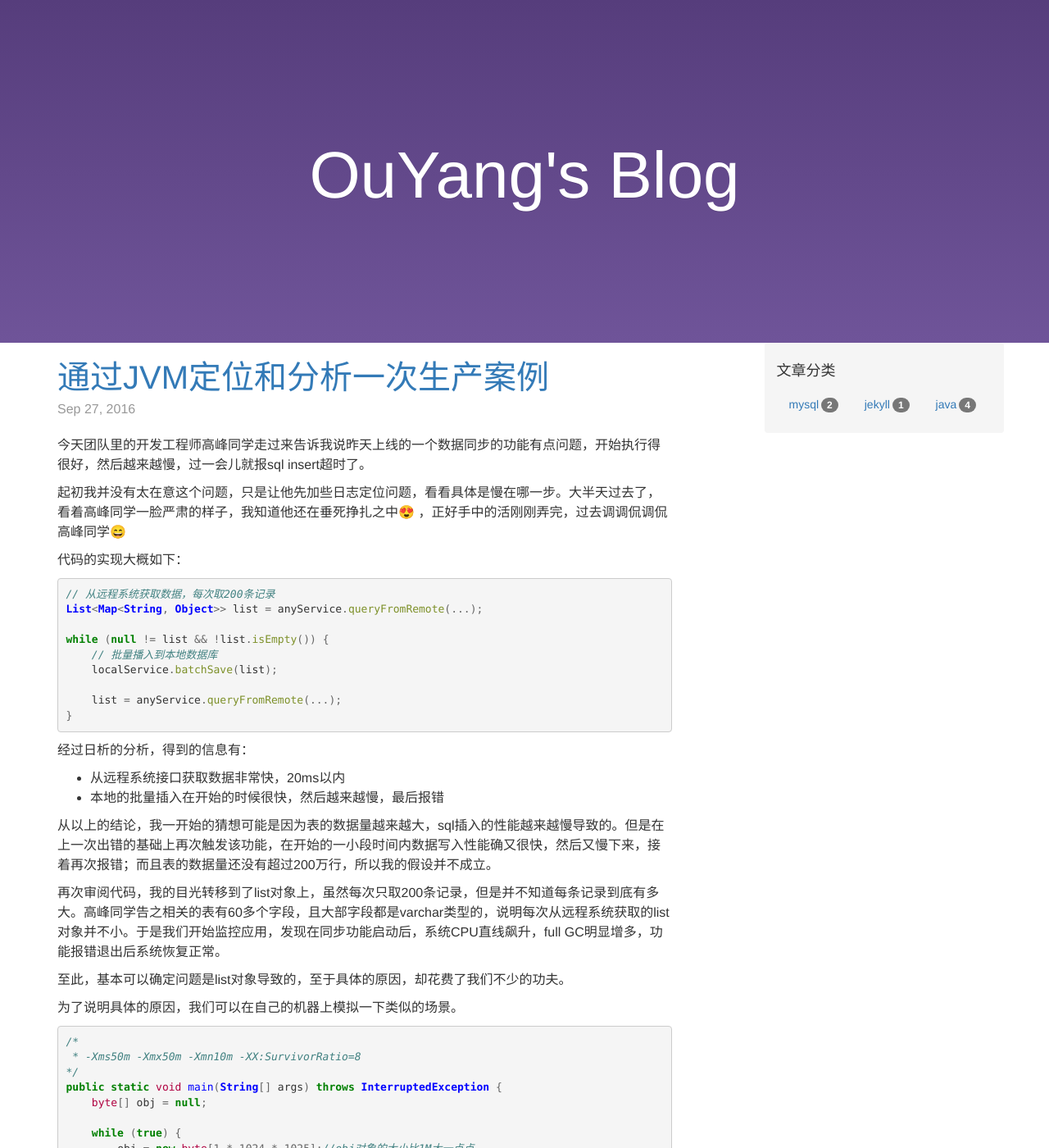
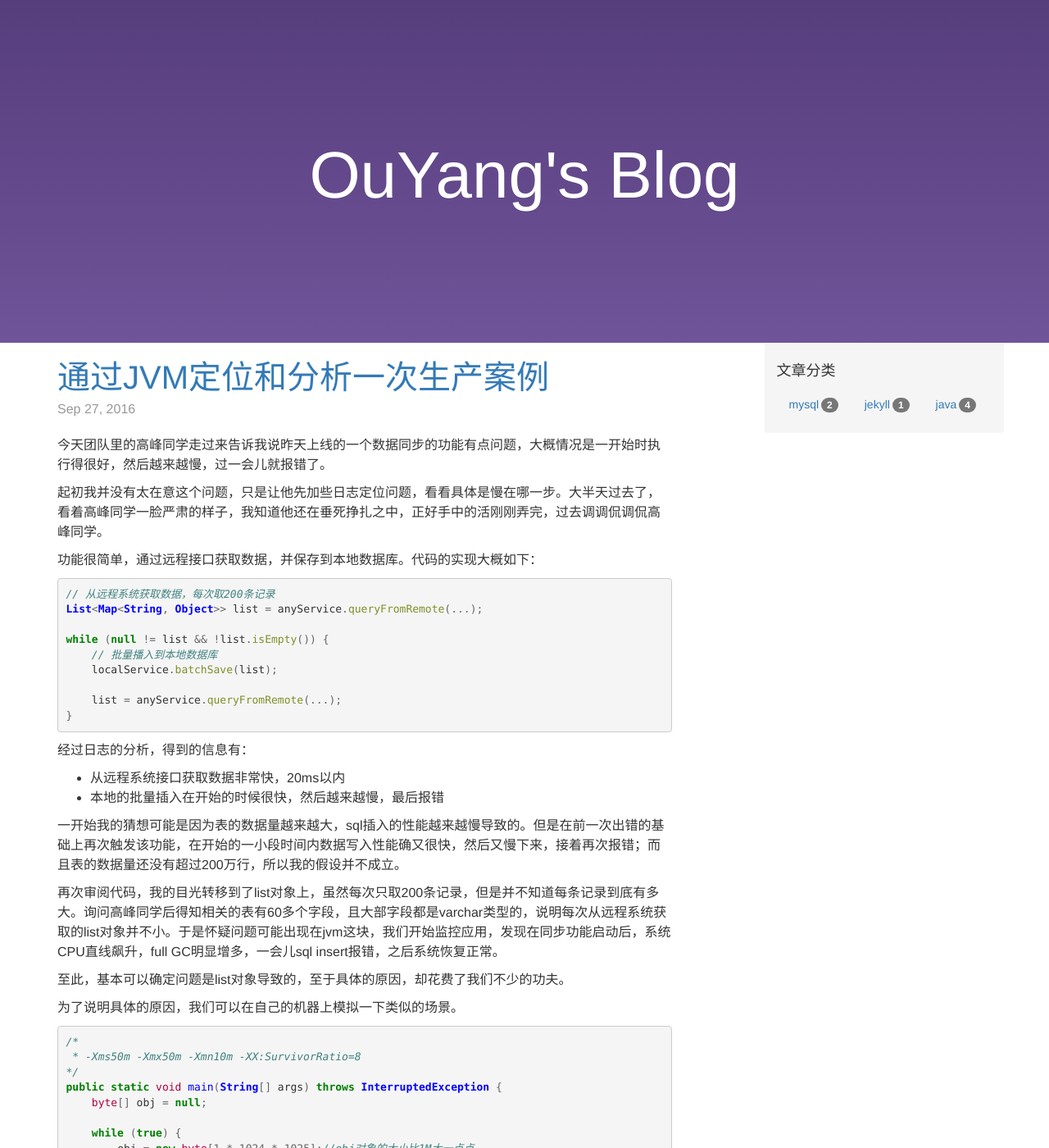
Before and after one commit to OuYangLiang/ouyangliang.github.io, a Jekyll site: the page built from _posts/2016-09-27-通过JVM定位和分析一次生产案例.markdown, in a window 1280 px wide and 1400 px high. Shown: the whole window at 82% size. Built offline with Jekyll 4.4.1, drawn with Linux system fonts in a browser that asks for light colours; nearby versions of some CDN libraries; comment, search, counter and statistics services are not loaded.

Commit message:
Update 2016-09-27-通过JVM定位和分析一次生产案例.markdown

````diff
--- a/_posts/2016-09-27-通过JVM定位和分析一次生产案例.markdown
+++ b/_posts/2016-09-27-通过JVM定位和分析一次生产案例.markdown
@@ -4,11 +4,11 @@ title:  "通过JVM定位和分析一次生产案例"
 date:   2016-09-27 20:19:16 +0800
 categories: java
 ---
-今天团队里的开发工程师高峰同学走过来告诉我说昨天上线的一个数据同步的功能有点问题，开始执行得很好，然后越来越慢，过一会儿就报sql insert超时了。
+今天团队里的高峰同学走过来告诉我说昨天上线的一个数据同步的功能有点问题，大概情况是一开始时执行得很好，然后越来越慢，过一会儿就报错了。
 
-起初我并没有太在意这个问题，只是让他先加些日志定位问题，看看具体是慢在哪一步。大半天过去了，看着高峰同学一脸严肃的样子，我知道他还在垂死挣扎之中😍 ，正好手中的活刚刚弄完，过去调调侃调侃高峰同学😄
+起初我并没有太在意这个问题，只是让他先加些日志定位问题，看看具体是慢在哪一步。大半天过去了，看着高峰同学一脸严肃的样子，我知道他还在垂死挣扎之中，正好手中的活刚刚弄完，过去调调侃调侃高峰同学。
 
-代码的实现大概如下：
+功能很简单，通过远程接口获取数据，并保存到本地数据库。代码的实现大概如下：
 
 ```java
 // 从远程系统获取数据，每次取200条记录
@@ -22,14 +22,14 @@ while (null != list && !list.isEmpty()) {
 }
 ```
 
-经过日析的分析，得到的信息有：
+经过日志的分析，得到的信息有：
 
 * 从远程系统接口获取数据非常快，20ms以内
 * 本地的批量插入在开始的时候很快，然后越来越慢，最后报错
 
-从以上的结论，我一开始的猜想可能是因为表的数据量越来越大，sql插入的性能越来越慢导致的。但是在上一次出错的基础上再次触发该功能，在开始的一小段时间内数据写入性能确又很快，然后又慢下来，接着再次报错；而且表的数据量还没有超过200万行，所以我的假设并不成立。
+一开始我的猜想可能是因为表的数据量越来越大，sql插入的性能越来越慢导致的。但是在前一次出错的基础上再次触发该功能，在开始的一小段时间内数据写入性能确又很快，然后又慢下来，接着再次报错；而且表的数据量还没有超过200万行，所以我的假设并不成立。
 
-再次审阅代码，我的目光转移到了list对象上，虽然每次只取200条记录，但是并不知道每条记录到底有多大。高峰同学告之相关的表有60多个字段，且大部字段都是varchar类型的，说明每次从远程系统获取的list对象并不小。于是我们开始监控应用，发现在同步功能启动后，系统CPU直线飙升，full GC明显增多，功能报错退出后系统恢复正常。
+再次审阅代码，我的目光转移到了list对象上，虽然每次只取200条记录，但是并不知道每条记录到底有多大。询问高峰同学后得知相关的表有60多个字段，且大部字段都是varchar类型的，说明每次从远程系统获取的list对象并不小。于是怀疑问题可能出现在jvm这块，我们开始监控应用，发现在同步功能启动后，系统CPU直线飙升，full GC明显增多，一会儿sql insert报错，之后系统恢复正常。
 
 至此，基本可以确定问题是list对象导致的，至于具体的原因，却花费了我们不少的功夫。
 
````
